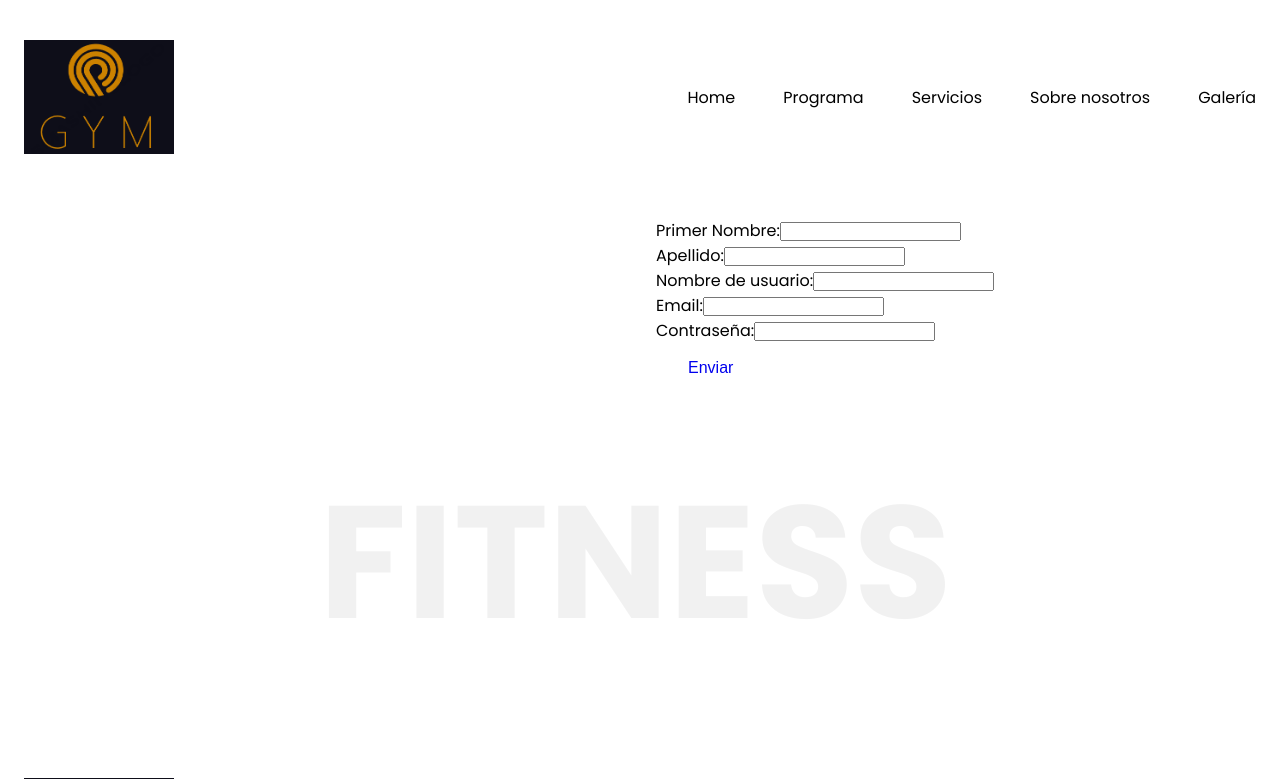
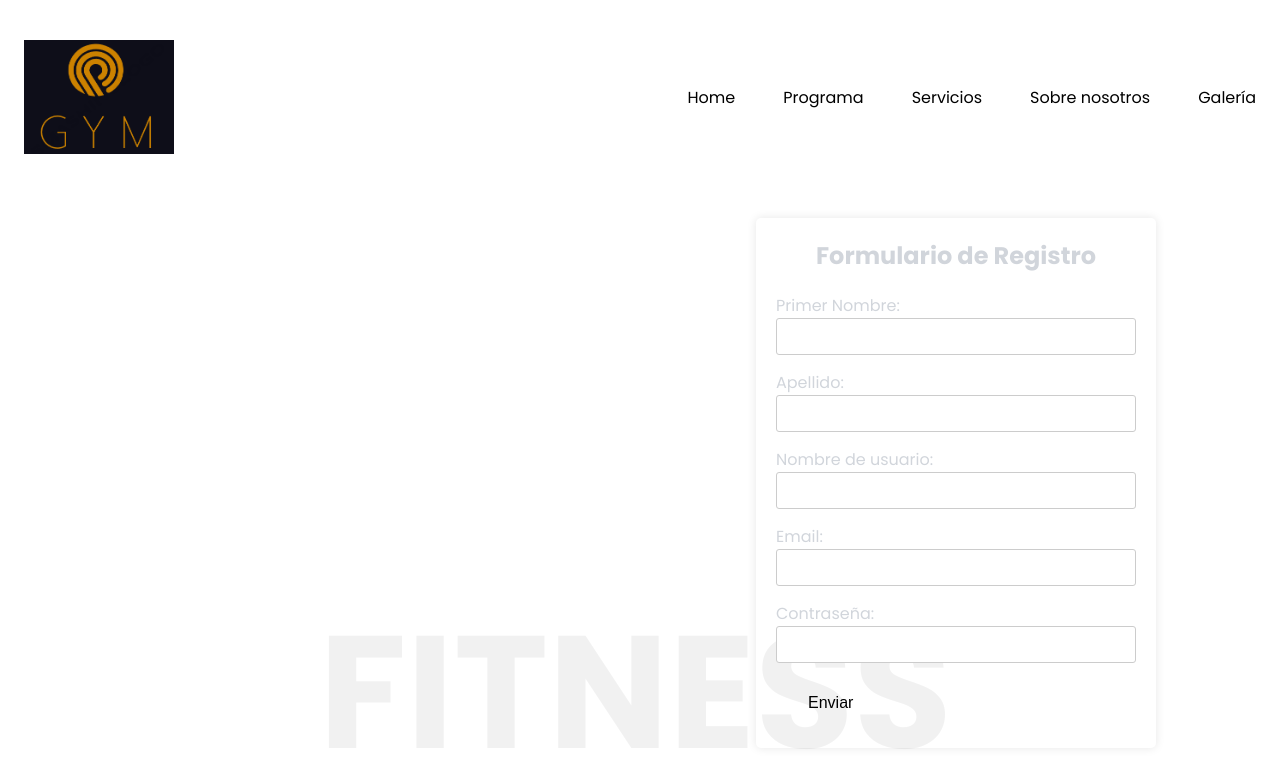
Before and after one commit to Mayri1/ELCLUBDELAMERIENDA, an Angular app in the folder angularApp/: page /register in a window 1280 px wide. Shown: the top 779 px of the page. Built offline with nearby package versions, Linux system fonts and the light colour scheme; no server answers.

Commit message:
feat: add changes to register form

```diff
--- a/angularApp/src/app/components/register-form/register-form.component.css
+++ b/angularApp/src/app/components/register-form/register-form.component.css
@@ -2,6 +2,7 @@
 
 :root {
   --primary-color: #111317;
+  --primary-color-transparent: #1b1e24a6;
   --primary-color-light: #1f2125;
   --primary-color-extra-light: #35373b;
   --secondary-color: #f9ac54;
@@ -290,19 +291,50 @@ nav {
   margin-bottom: 4rem;
   color: var(--text-light);
 }
+ /************** FORMULARIO DE REGISTRO *****************/
+
+.register__form{
+  width: 100%;
+  max-width: 400px;
+  margin: auto;
+  padding: 20px;
+  background-color: var(--primary-color-transparent);
+  border-radius: 5px;
+  box-shadow: 0 0 10px rgba(0,0,0,0.1);
+  transition: all 1s ease-in;
+}
+
+.register__form:hover{
+  transform: scale(1.1);
+  box-shadow: 6px 6px 6px 0.2px rgba(41, 40, 40, 0.64);
+}
+
+.register__form h2 {
+  text-align: center;
+  margin-bottom: 20px;
+  color: #d1d5db;
+}
+
+.register__form label {
+  color: #d1d5db;
+}
 
 .form{
-  height: 400px;
-  color: var(--white);
-  border: 1px solid var(--secondary-color);
+  margin-top: 10px;
 }
 
-.form label{
-padding-bottom: 30px;
-justify-content: center;
+.register__form input[type="text"],
+.register__form input[type="email"],
+.register__form input[type="password"] {
+    width: 100%;
+    padding: 10px;
+    margin-bottom: 15px;
+    border: 1px solid #ccc;
+    border-radius: 3px;
 }
 
 .review {
+
   background-color: var(--primary-color-light);
 }
 
--- a/angularApp/src/app/components/register-form/register-form.component.html
+++ b/angularApp/src/app/components/register-form/register-form.component.html
@@ -28,10 +28,11 @@
       <div class="header__content">
         <span class="bg__blur"></span>
         <span class="bg__blur header__blur"></span>
+      </div >
 
-      </div>
-      <div class="header__form">
-        <form class="form "[formGroup]="userForm">
+      <div class="register__form">
+        <h2>Formulario de Registro</h2>
+        <form class="form "[formGroup]="formGroup">
           <div>
             <label>Primer Nombre:</label>
             <input type="text" class="" formControlName="firstName">
@@ -57,7 +58,8 @@
             <input type="text" class="" formControlName="password">
           </div>
 
-          <button class="btn" type="submit" disabled><a href="/" routerLinkActive="router-link-active" >Enviar</a></button>
+          <button class="btn" type="submit" (click)="clickRegister()">Enviar</button>
+          <!-- <button class="btn" type="submit" disabled><a href="/" routerLinkActive="router-link-active" >Enviar</a></button> -->
 
         </form>
       </div>
--- a/angularApp/src/app/components/register-form/register-form.component.ts
+++ b/angularApp/src/app/components/register-form/register-form.component.ts
@@ -1,5 +1,5 @@
-import { Component } from '@angular/core';
-import { FormControl, FormGroup, FormsModule, ReactiveFormsModule, Validators } from '@angular/forms';
+import { Component, inject } from '@angular/core';
+import { FormBuilder, FormControl, FormGroup, FormsModule, ReactiveFormsModule, Validators } from '@angular/forms';
 import { RouterLink } from '@angular/router';
 
 @Component({
@@ -11,15 +11,30 @@ import { RouterLink } from '@angular/router';
 })
 export class RegisterFormComponent {
 
-  userForm: FormGroup;
-  constructor(){
-    this.userForm = new FormGroup({
-      firstName: new FormControl("", [Validators.required]),
-      lastName: new FormControl("", [Validators.required, Validators.minLength(4)]),
-      userName: new FormControl("", [Validators.required, Validators.minLength(4), Validators.maxLength(8)]),
-      email: new FormControl("", [Validators.required, Validators.email]),
-      password: new FormControl("", [Validators.required]),
-      isAgree: new FormControl(false)
-    })
+  private readonly _formBuilder = inject(FormBuilder);
+
+  formGroup = this._formBuilder.nonNullable.group({
+    firstName:["", Validators.required],
+    lastName: ["", Validators.required],
+    userName: ["", Validators.required],
+    email: ["", Validators.required, Validators.email],
+    password: ["", Validators.required],
+
+  })
+
+
+  // formGroup = new FormGroup({
+  //   firstName: new FormControl("", [Validators.required]),
+  //   lastName: new FormControl("", [Validators.required, Validators.minLength(4)]),
+  //   userName: new FormControl("", [Validators.required, Validators.minLength(4), Validators.maxLength(8)]),
+  //   email: new FormControl("", [Validators.required, Validators.email]),
+  //   password: new FormControl("", [Validators.required]),
+  //   isAgree: new FormControl(false)
+  // })
+
+  clickRegister(): void {
+    const firstName = this.formGroup.controls.firstName.value;
+    console.log(firstName);
+
   }
 }
```
